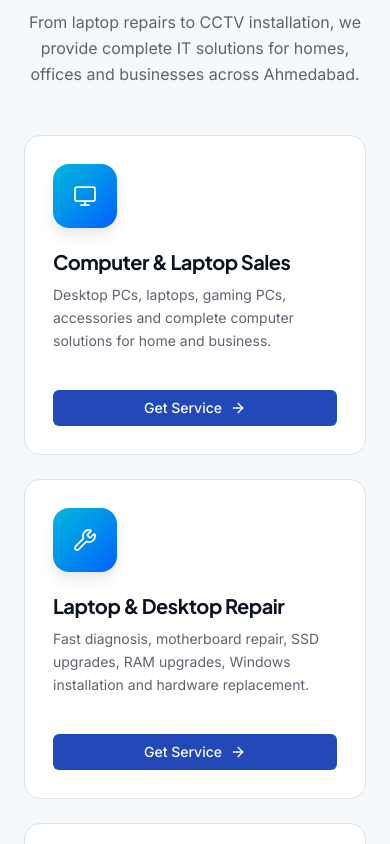
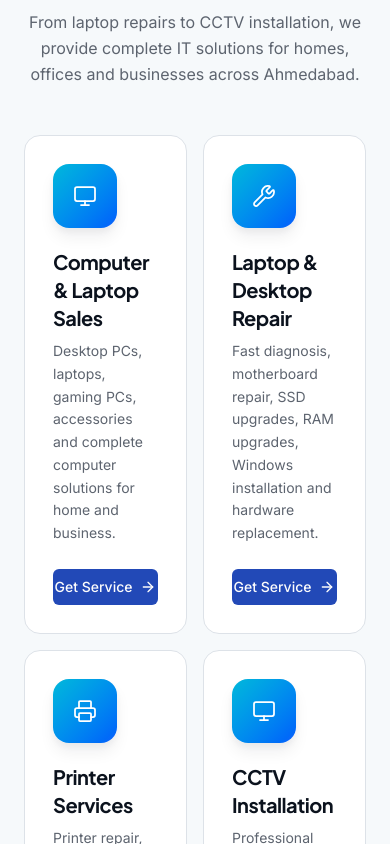
Before and after one commit to jayg191/naksh-computers, a Next.js app: page / in a window 390 px wide. Shown: the part 2260-3104 px from the top of the page. Built offline with nearby package versions, Linux system fonts and the light colour scheme.

Commit message:
Make services section responsive on mobile

```diff
--- a/src/features/home/sections/services-section.tsx
+++ b/src/features/home/sections/services-section.tsx
@@ -42,7 +42,7 @@ export function ServicesSection() {
         />
         </AnimateOnScroll>
 
-        <div className="grid gap-6 sm:grid-cols-2 lg:grid-cols-3">
+        <div className="grid grid-cols-2 lg:grid-cols-3 gap-4 md:gap-6">
           {SERVICES.map((service, index) => {
             const Icon = iconMap[service.icon] ?? Monitor;
             return (
```
